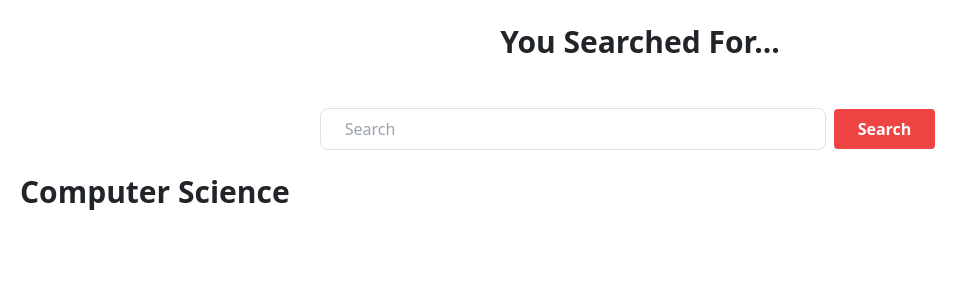
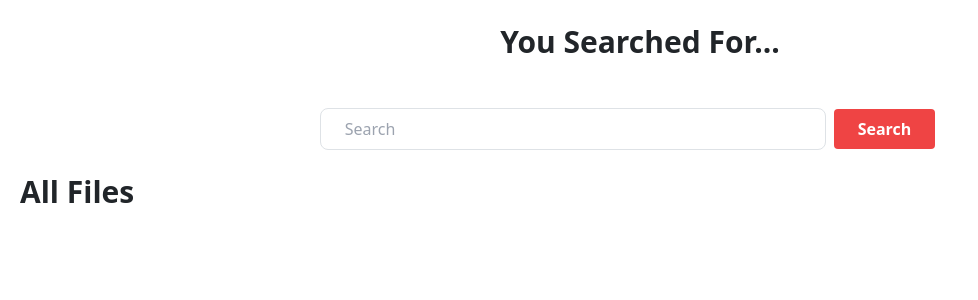
Before and after one commit to SimonC001/ClassMate, a Django app: template ClassMate/photoapp/templates/photoapp/search.html in a window 1280 px wide. Shown: the part 64-364 px from the top of the page, without its empty margins (0-978 px from the left). Run offline with Django 3.2, Linux system fonts and the light colour scheme; the template is opened without the code that fills it, so the values that code supplies are empty; some libraries are stand-ins or nearby versions.

```diff
--- a/ClassMate/photoapp/templates/photoapp/list.html
+++ b/ClassMate/photoapp/templates/photoapp/list.html
@@ -9,7 +9,8 @@
       <button class="bg-red-500 hover:bg-red-700 text-white font-bold py-2 px-4 rounded transition duration-200" type="submit">Search</button>
     </form>
   </div>
-  <h1 class="text-left mt-4 text-3xl font-bold pl-2 pb-4">Computer Science</h1>
+
+  <h1 class="text-left mt-4 text-3xl font-bold pl-2 pb-4">All Files</h1>
   <div class="container overflow-x-auto">
     <div class="flex flex-row flex-nowrap">
     {% for photo in photos %}
```
Also changed, not shown: ClassMate/db.sqlite3.
